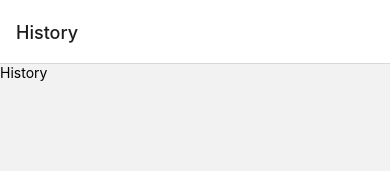
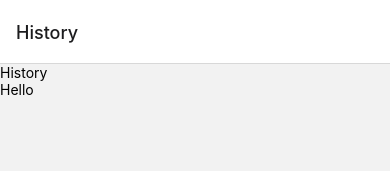
Before and after one commit to thomasamlee/MoodTracker, a React Native app: screen /History in a window 390 px wide. Shown: the top 171 px of the page. Built offline with nearby package versions, Linux system fonts and the light colour scheme.

Commit message:
setup app context

```diff
--- /dev/null
+++ b/src/App.provider.tsx
@@ -0,0 +1,21 @@
+import React, {PropsWithChildren} from 'react';
+
+type AppContextType = {
+  greeting: string;
+};
+
+const defaultValue = {
+  greeting: '',
+};
+
+const AppContext = React.createContext<AppContextType>(defaultValue);
+
+export const AppProvider: React.FC<PropsWithChildren> = ({children}) => {
+  return (
+    <AppContext.Provider value={{greeting: 'Hello'}}>
+      {children}
+    </AppContext.Provider>
+  );
+};
+
+export const useAppContext = () => React.useContext(AppContext);
--- a/src/App.tsx
+++ b/src/App.tsx
@@ -1,11 +1,14 @@
 import React from 'react';
 import {NavigationContainer} from '@react-navigation/native';
 import {BottomTabsNavigator} from './screens/BottomTabs.navigator';
+import {AppProvider} from './App.provider';
 
 export const App: React.FC = () => {
   return (
-    <NavigationContainer>
-      <BottomTabsNavigator />
-    </NavigationContainer>
+    <AppProvider>
+      <NavigationContainer>
+        <BottomTabsNavigator />
+      </NavigationContainer>
+    </AppProvider>
   );
 };
--- a/src/screens/History.screen.tsx
+++ b/src/screens/History.screen.tsx
@@ -1,10 +1,14 @@
 import React from 'react';
 import {StyleSheet, View, Text} from 'react-native';
+import {useAppContext} from '../App.provider';
 
 export const History: React.FC = () => {
+  const appContext = useAppContext();
+
   return (
     <View style={styles.container}>
       <Text>History</Text>
+      <Text>{appContext.greeting}</Text>
     </View>
   );
 };
```
